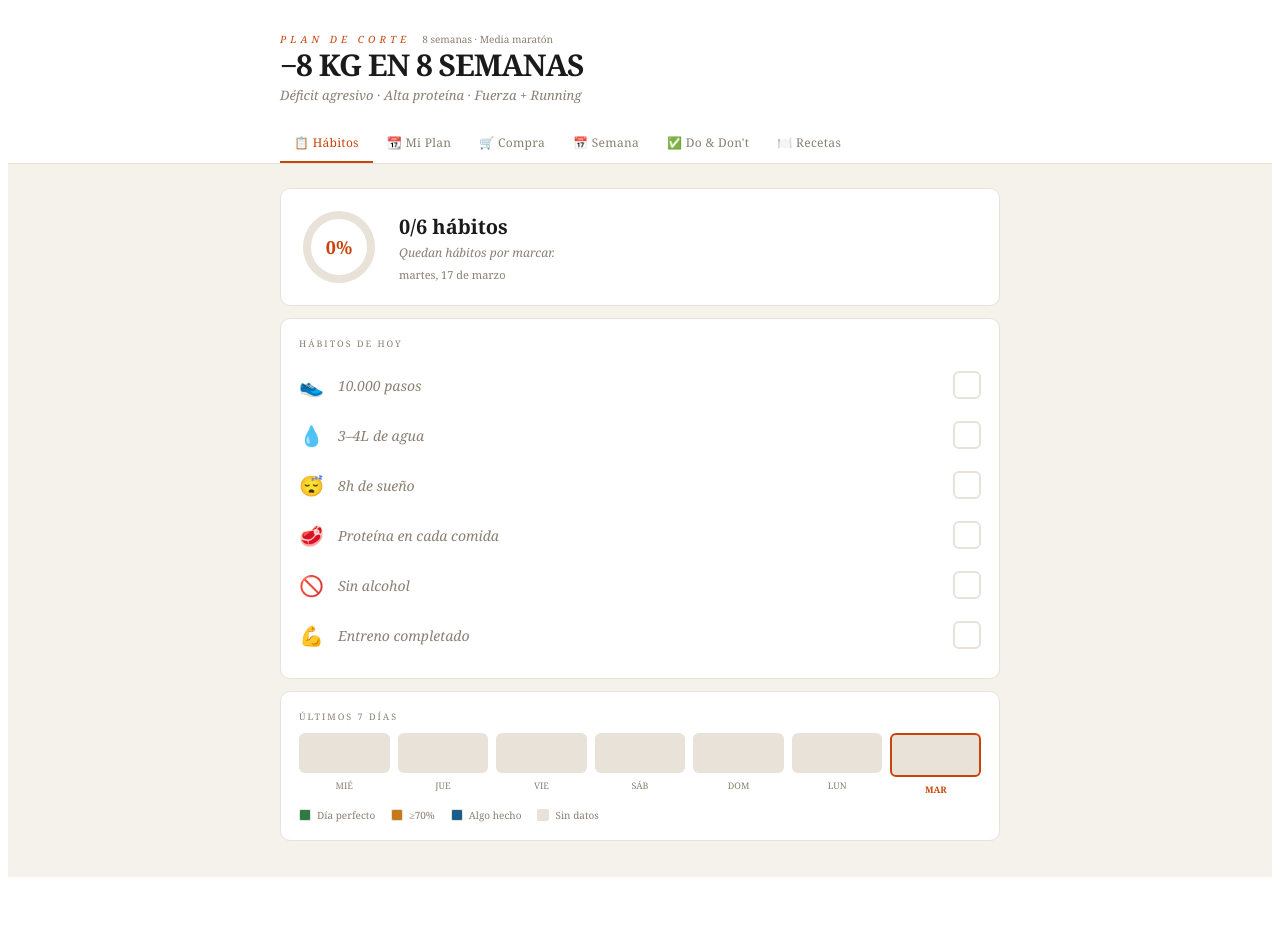
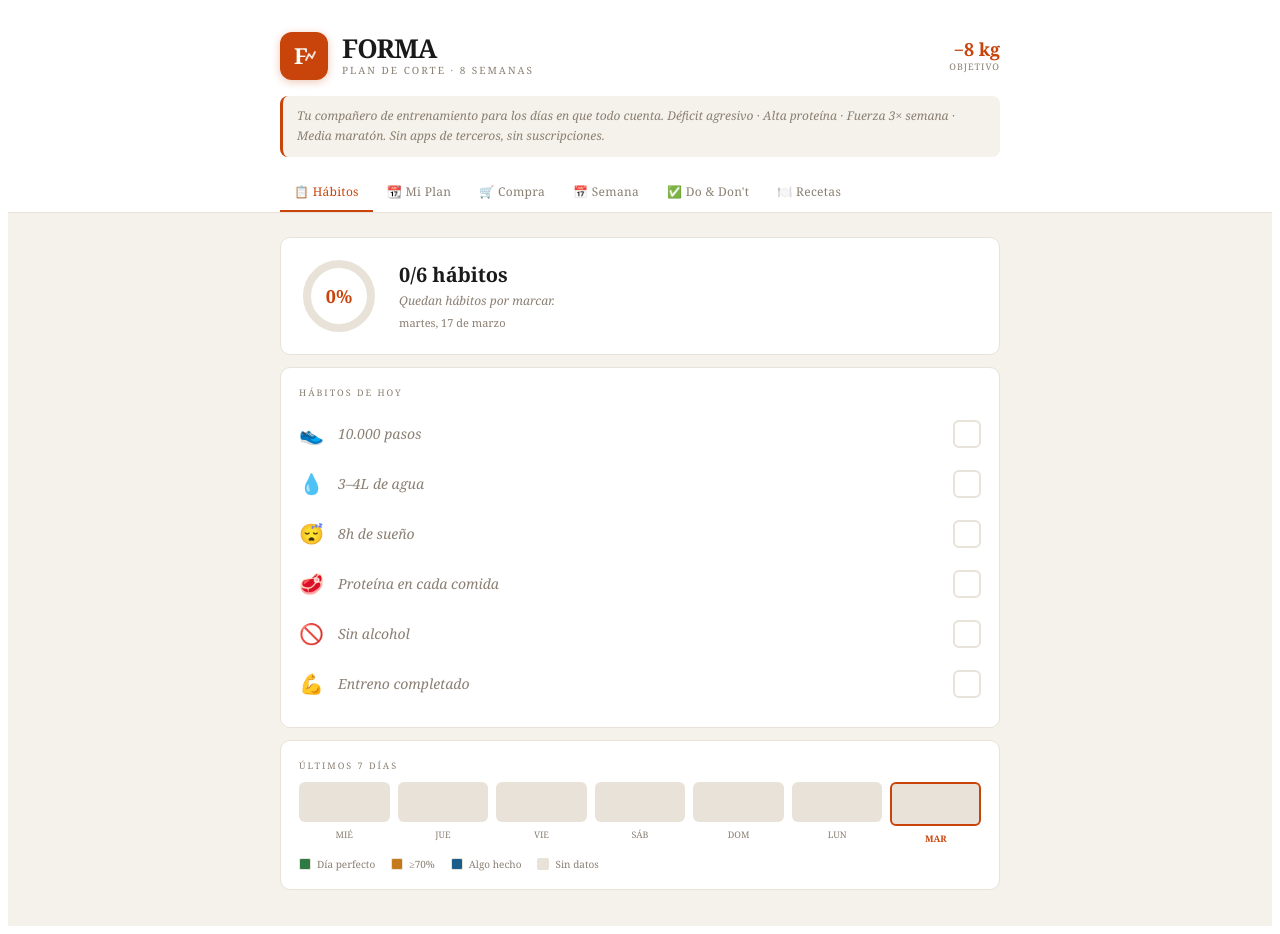
Before and after one commit to bernaleses/8kg, a React (Vite) app: page / in a window 1280 px wide. Before the commit the page ends 885 px from the top, so only its background shows below. Built offline with nearby package versions, Linux system fonts and the light colour scheme.

Commit message:
Update App.jsx

```diff
--- a/src/App.jsx
+++ b/src/App.jsx
@@ -1793,23 +1793,7 @@ function DosDonts() {
           </div>
         ))}
       </div>
-      <Card style={{ borderLeft: `3px solid ${COLORS.accent}` }}>
-        <Label color={COLORS.accent}>📊 Progreso esperado</Label>
-        {[
-          { week: "Semanas 1–2", v: "−1 a −1.5 kg (mucho es agua)", c: COLORS.green },
-          { week: "Semanas 3–4", v: "−0.8 a −1 kg/semana", c: COLORS.blue },
-          { week: "Semanas 5–6", v: "−0.7 a −0.9 kg/semana", c: COLORS.orange },
-          { week: "Semanas 7–8", v: "−0.5 a −0.8 kg (el cuerpo se adapta)", c: COLORS.red },
-        ].map((r, i) => (
-          <div key={i} style={{ display: "flex", justifyContent: "space-between", padding: "9px 0", borderBottom: i < 3 ? `1px solid ${COLORS.cardBorder}` : "none" }}>
-            <span style={{ fontSize: 13, color: COLORS.muted, fontStyle: "italic" }}>{r.week}</span>
-            <span style={{ fontSize: 13, color: r.c, fontWeight: 700 }}>{r.v}</span>
-          </div>
-        ))}
-        <div style={{ marginTop: 14, fontSize: 12, color: COLORS.muted, lineHeight: 1.7, fontStyle: "italic" }}>
-          Si pierdes más de 1.2 kg/semana sostenido, añade 150 kcal en carbos. Si no pierdes nada en 2 semanas, reduce 100 kcal o añade una sesión de cardio suave.
-        </div>
-      </Card>
+
     </div>
   );
 }
@@ -1830,12 +1814,34 @@ export default function CutPlan() {
     <div style={{ background: COLORS.bg, minHeight: "100vh", fontFamily: "'Playfair Display', Georgia, serif", color: COLORS.text }}>
       <div style={{ borderBottom: `1px solid ${COLORS.cardBorder}`, padding: "24px 20px 0", background: COLORS.card }}>
         <div style={{ maxWidth: 720, margin: "0 auto" }}>
-          <div style={{ display: "flex", alignItems: "baseline", gap: 12, marginBottom: 4 }}>
-            <span style={{ fontSize: 10, color: COLORS.accent, letterSpacing: 4, textTransform: "uppercase", fontStyle: "italic" }}>Plan de Corte</span>
-            <span style={{ fontSize: 10, color: COLORS.muted }}>8 semanas · Media maratón</span>
-          </div>
-          <h1 style={{ margin: "0 0 6px", fontSize: 30, fontWeight: 900, letterSpacing: -1, lineHeight: 1 }}>−8 KG EN 8 SEMANAS</h1>
-          <p style={{ margin: "0 0 20px", color: COLORS.muted, fontSize: 13, fontStyle: "italic" }}>Déficit agresivo · Alta proteína · Fuerza + Running</p>
+          {/* FORMA Logo + Brand */}
+          <div style={{ display: "flex", alignItems: "center", justifyContent: "space-between", marginBottom: 16 }}>
+            <div style={{ display: "flex", alignItems: "center", gap: 14 }}>
+              {/* Logo mark */}
+              <div style={{ width: 48, height: 48, borderRadius: 12, background: COLORS.accent, display: "flex", alignItems: "center", justifyContent: "center", flexShrink: 0, boxShadow: "0 2px 8px rgba(200,68,10,0.3)" }}>
+                <svg width="28" height="28" viewBox="0 0 28 28" fill="none">
+                  {/* F letterform + pulse line */}
+                  <text x="4" y="22" fontSize="22" fontWeight="900" fill="white" fontFamily="Georgia, serif">F</text>
+                  <path d="M16 18 L19 12 L22 16 L25 10" stroke="white" strokeWidth="1.8" strokeLinecap="round" strokeLinejoin="round" fill="none" opacity="0.85"/>
+                </svg>
+              </div>
+              <div>
+                <div style={{ fontSize: 26, fontWeight: 900, letterSpacing: -1, color: COLORS.text, lineHeight: 1 }}>FORMA</div>
+                <div style={{ fontSize: 10, color: COLORS.muted, letterSpacing: 2, marginTop: 2 }}>PLAN DE CORTE · 8 SEMANAS</div>
+              </div>
+            </div>
+            {/* Mini stats */}
+            <div style={{ textAlign: "right", display: "flex", flexDirection: "column", gap: 2 }}>
+              <span style={{ fontSize: 18, fontWeight: 900, color: COLORS.accent, lineHeight: 1 }}>−8 kg</span>
+              <span style={{ fontSize: 9, color: COLORS.muted, letterSpacing: 1 }}>OBJETIVO</span>
+            </div>
+          </div>
+          {/* Brief */}
+          <div style={{ background: COLORS.bg, borderRadius: 8, padding: "10px 14px", marginBottom: 16, borderLeft: `3px solid ${COLORS.accent}` }}>
+            <p style={{ margin: 0, fontSize: 12, color: COLORS.muted, lineHeight: 1.7, fontStyle: "italic" }}>
+              Tu compañero de entrenamiento para los días en que todo cuenta. Déficit agresivo · Alta proteína · Fuerza 3× semana · Media maratón. Sin apps de terceros, sin suscripciones.
+            </p>
+          </div>
           <div style={{ display: "flex", gap: 0, overflowX: "auto" }}>
             {TABS.map((tab, i) => (
               <button key={i} onClick={() => setActiveTab(i)}
```
